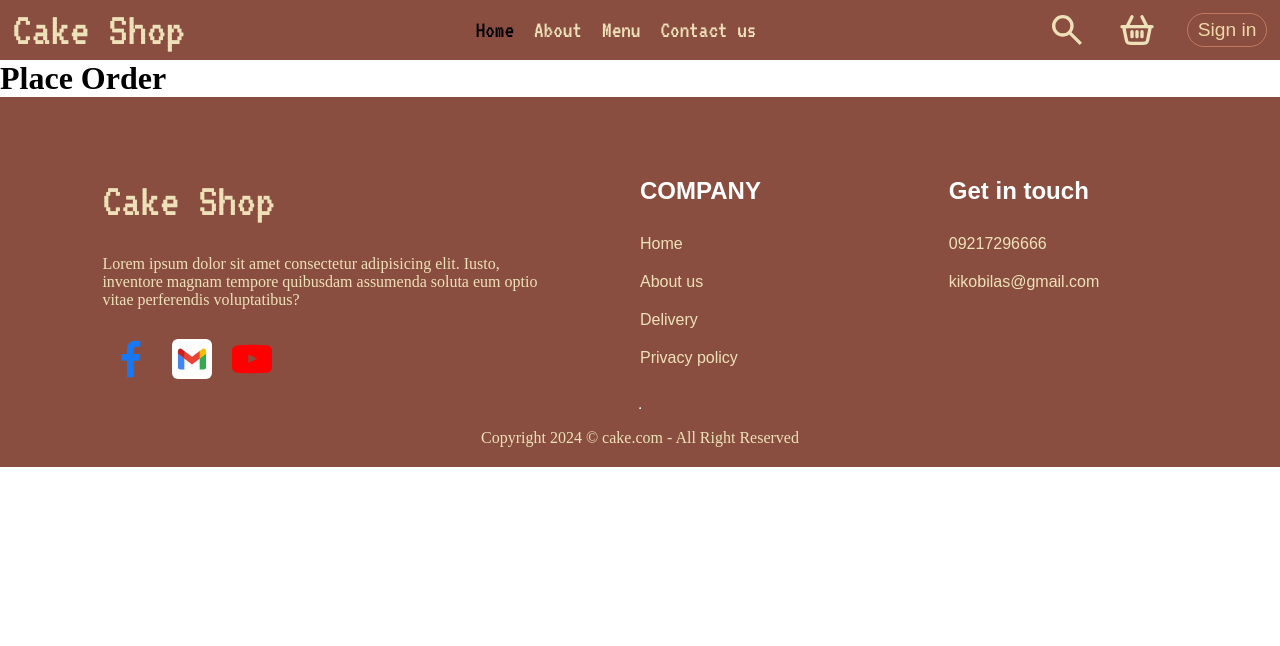
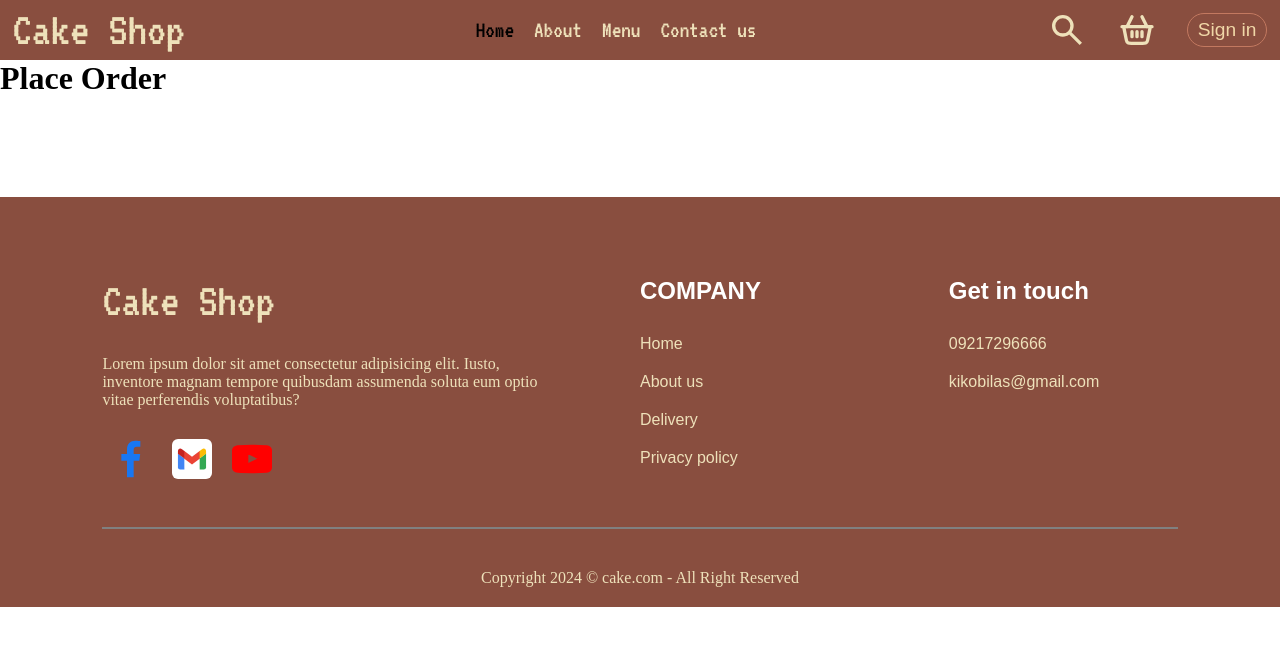
Before and after one commit to FrancisAl-j/Cake-shop, a React (Vite) app in the folder client/: page /order in a window 1280 px wide. Shown: the top 646 px of the page. Built offline with nearby package versions, Linux system fonts and the light colour scheme.

Commit message:
Added some things

```diff
--- a/client/src/components/footer/footer.css
+++ b/client/src/components/footer/footer.css
@@ -17,6 +17,7 @@ footer {
   padding: 20px 8vw;
   padding-top: 80px;
   color: var(--nav-text);
+  margin-top: 100px;
 }
 footer h1 {
   color: var(--nav-text);
@@ -58,3 +59,10 @@ footer h1 {
   color: #fff;
   font-family: Arial, Helvetica, sans-serif;
 }
+footer hr {
+  width: 100%;
+  height: 2px;
+  margin: 20px 0;
+  background: grey;
+  border: none;
+}
```
